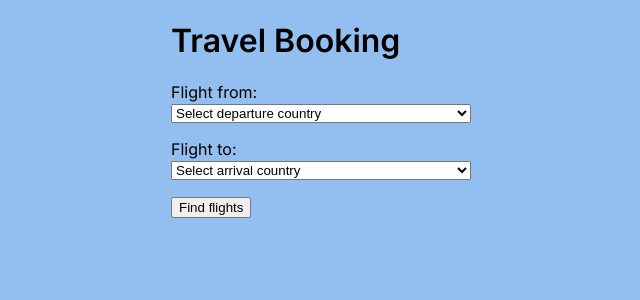
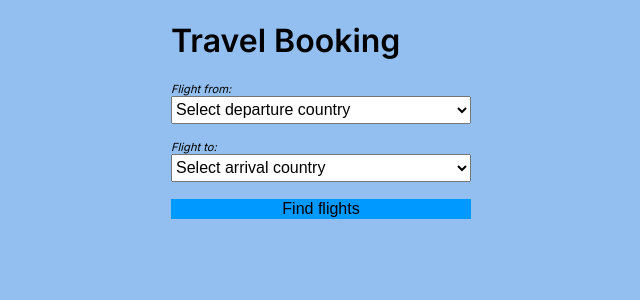
Before and after one commit to Biosaiber/travel-booking, an Angular app: page /home in a window 1280 px wide. Shown: the top 300 px of the page, without its empty margins (319-959 px from the left). Built offline with nearby package versions, Linux system fonts and the light colour scheme.

Commit message:
style: normalazation of form conotrols inputs

```diff
--- a/src/styles.css
+++ b/src/styles.css
@@ -8,15 +8,37 @@ main {
   max-width: 300px;
   margin: 0 auto;
 }
+input,
+select {
+  box-sizing: border-box;
+  width: 100%;
+}
 
 label {
-    display: block;
+        display: block;
+    font-size: 0.7rem;
+    font-style: italic;
 }
-input, select {
-    margin-bottom: 16px;
+input, select, button[type="submit"]  {
+    font-size: 1rem;
     width: 100%;
+}
+select, input[type="date"], input[type="name"], input[type="number"], input[type="text"] {
+  min-height: 28px;
 }
 
 input.ng-invalid + span, select.ng-invalid + span, form.ng-invalid .errMessage {
   color: red;
+  font-size: 0.7em;
 }
+
+
+button[type="submit"] {
+  cursor: pointer;
+  border: none;
+  background-color: #0099ff;
+}
+
+.input-box {
+  margin-bottom: 16px;
+}
```
